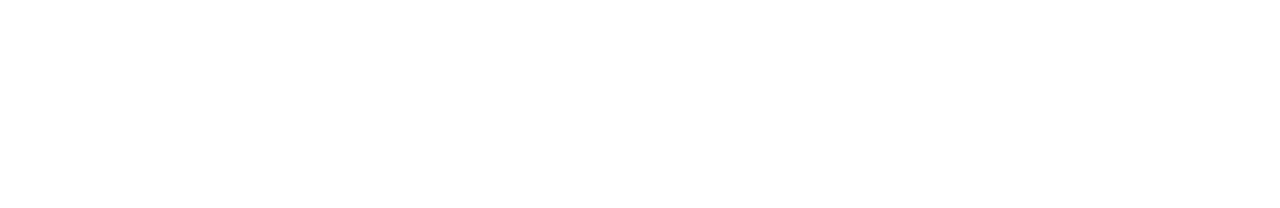
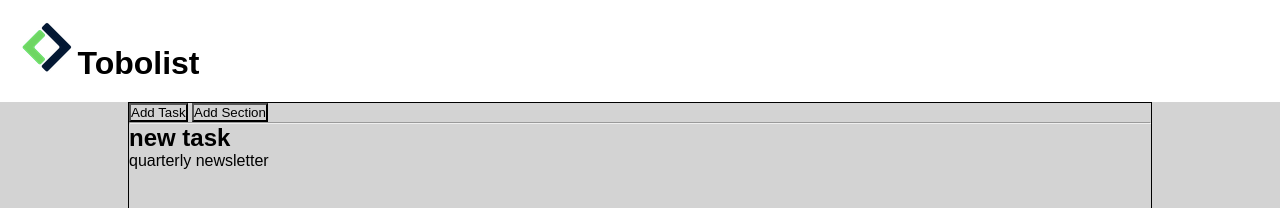
Before and after one commit to MatteoSala97/html-css-toboolist, a plain HTML site: page index.html in a window 1280 px wide. Shown: the top 208 px of the page. Drawn offline with Linux system fonts and the light colour scheme.

Commit message:
title and container config

```diff
--- a/assets/style.css
+++ b/assets/style.css
@@ -0,0 +1,33 @@
+*{
+    margin: 0;
+    padding: 0;
+    box-sizing: border-box;
+    font-family: sans-serif;
+    background-color: lightgrey;
+}
+
+header{
+    padding: 20px;
+}
+
+header, h1{
+    background-color: white;
+}
+
+h1{
+    display: inline-block;
+}
+
+{
+    background-color: white;
+}
+
+.list-container{
+    width: 80%;
+    margin: auto;
+    height: 1000px;
+    border: 1px solid black;
+}
+button{
+    text-transform: capitalize;
+}
--- a/index.html
+++ b/index.html
@@ -9,5 +9,39 @@
 </head>
 <body>
 
+    <header>
+        <img class="boolean-logo" src="./assets/img/logo copia.png" alt="">
+        <h1>Tobolist</h1>
+    </header>
+
+
+    <div class="list-container">
+        <button>add task</button>
+        <button>add section</button>
+
+        <hr>
+
+        <div>
+            <h2>new task</h2>
+            <p>quarterly newsletter</p>
+        </div>
+
+
+
+
+
+
+
+
+
+
+
+    </div>
+
+
+
+
+
+
 </body>
 </html>
```
